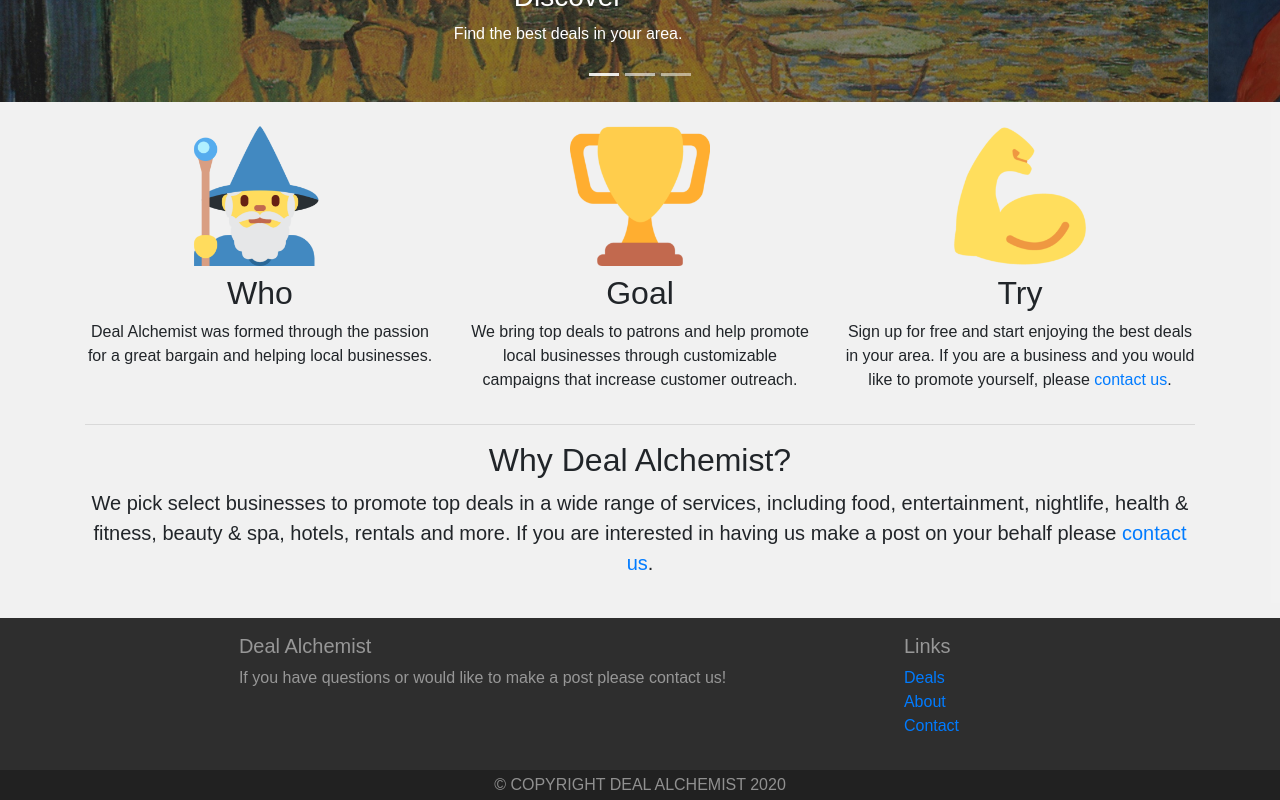
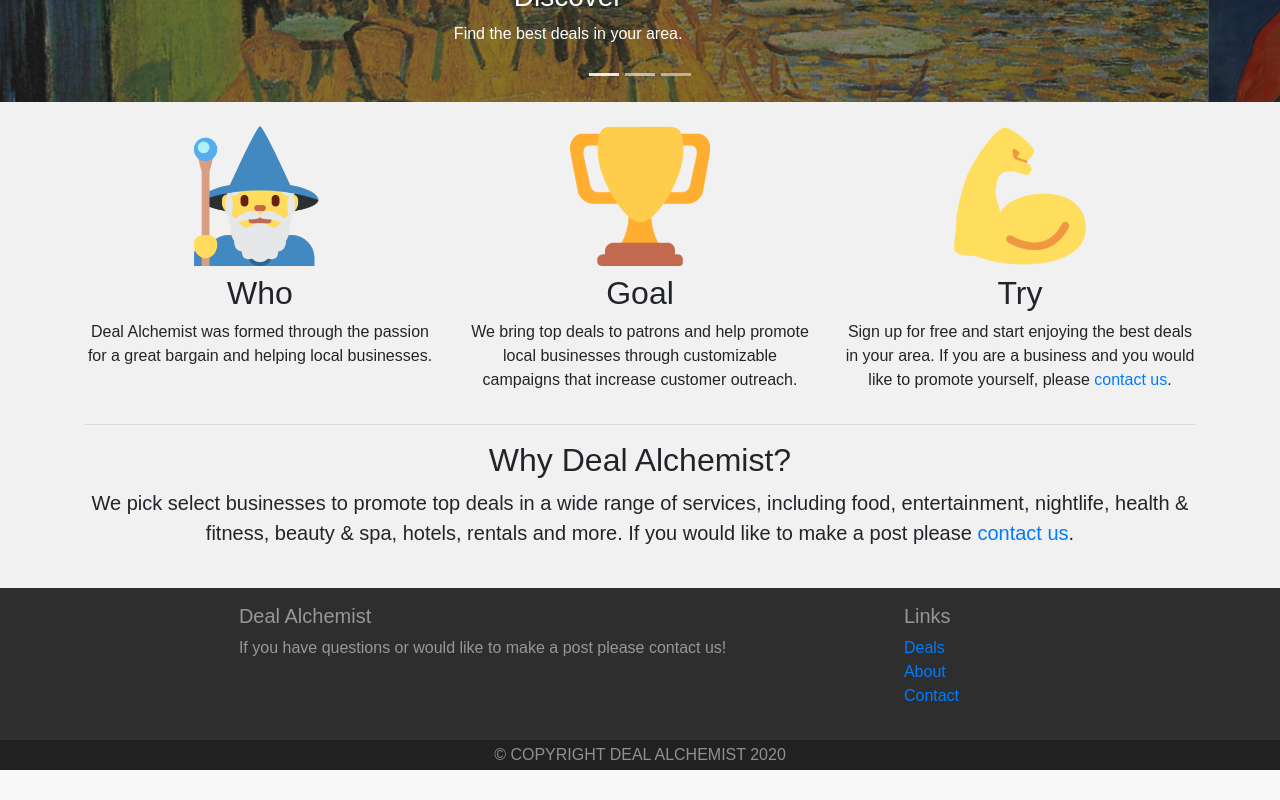
Before and after one commit to PhilipPhil/e-commerce, a React (Create React App) app in the folder app/: page /about in a window 1280 px wide. Shown: the part 414-1214 px from the top of the page. After the commit the page ends 1184 px from the top, so only its background shows below. Built offline with nearby package versions, Linux system fonts and the light colour scheme; no server answers; the HTML template or start-up script is replaced by a standard one; what google-maps-react, react-redux-form would draw is missing.

Commit message:
no message

```diff
--- a/app/src/components/Home.js
+++ b/app/src/components/Home.js
@@ -70,7 +70,7 @@ const HomeBodyComponent = () => {
       <div class="row featurette">
         <div class="col-12 align-self-center">
           <h2 class="featurette-heading text-center mb-2">Why Deal Alchemist? <span class="text-muted"></span></h2>
-          <p class="lead text-center">We pick select businesses to promote top deals in a wide range of services, including food, entertainment, nightlife, health & fitness, beauty & spa, hotels, rentals and more. If you are interested in having us make a post on your behalf please <Link to='/contact'>contact us</Link>.</p>
+          <p class="lead text-center">We pick select businesses to promote top deals in a wide range of services, including food, entertainment, nightlife, health & fitness, beauty & spa, hotels, rentals and more. If you would like to make a post please <Link to='/contact'>contact us</Link>.</p>
         </div>
       </div>
 
```
